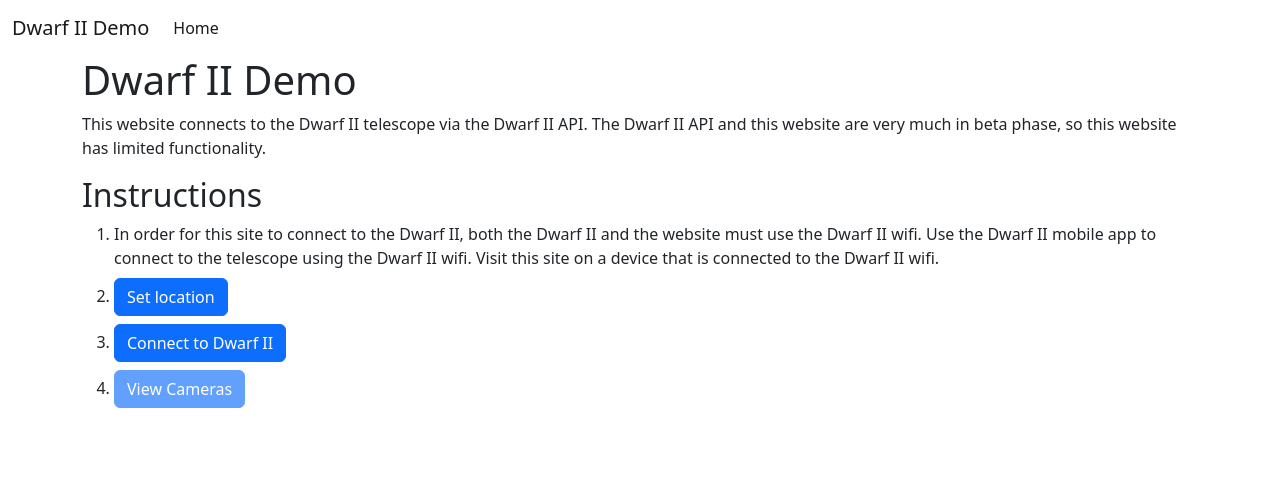
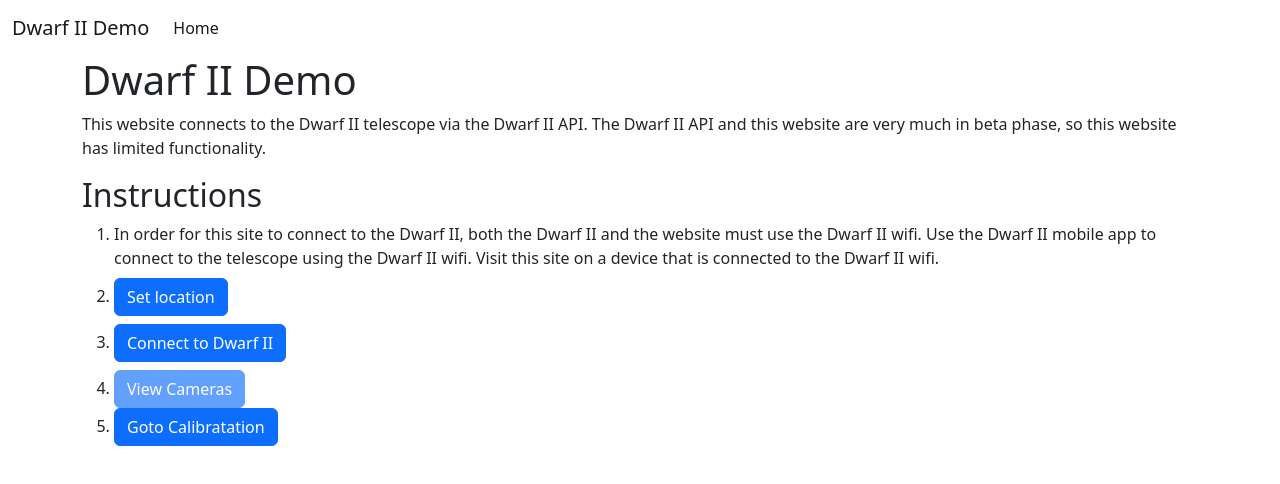
Before and after one commit to DwarfTelescopeUsers/DwarfApp_js, a Next.js app: page / in a window 1280 px wide. Shown: the top 484 px of the page. Built offline with nearby package versions, Linux system fonts and the light colour scheme.

Commit message:
add goto calibration

```diff
--- a/src/pages/index.tsx
+++ b/src/pages/index.tsx
@@ -2,7 +2,12 @@
 import { useState } from "react";
 import Link from "next/link";
 
-import { URI, cameraStatus, statusTelephotoCmd } from "@/lib/dwarf_api";
+import {
+  URI,
+  cameraStatus,
+  statusTelephotoCmd,
+  setupGoto,
+} from "@/lib/dwarf_api";
 
 export default function Home() {
   const [connectionStatus, setConnectionStatus] = useState<number | null>(null);
@@ -49,6 +54,28 @@
     return <span>Connection successful.</span>;
   }
 
+  function gotoCalibratation() {
+    let lat = localStorage.getItem("latitude");
+    let lon = localStorage.getItem("longitude");
+    if (!lat || !lon) {
+      return;
+    }
+    const socket = new WebSocket(URI);
+
+    socket.addEventListener("open", () => {
+      setupGoto(socket, lat, lon);
+    });
+
+    socket.addEventListener("message", (event) => {
+      let message = JSON.parse(event.data);
+      console.log(message);
+    });
+
+    socket.addEventListener("error", (err) => {
+      console.log(err);
+    });
+  }
+
   return (
     <>
       <Head>
@@ -89,6 +116,11 @@
             View Cameras
           </Link>
         </li>
+        <li className="mb-2">
+          <button onClick={gotoCalibratation} className="btn btn-primary me-3">
+            Goto Calibratation
+          </button>
+        </li>
       </ol>
     </>
   );
```
